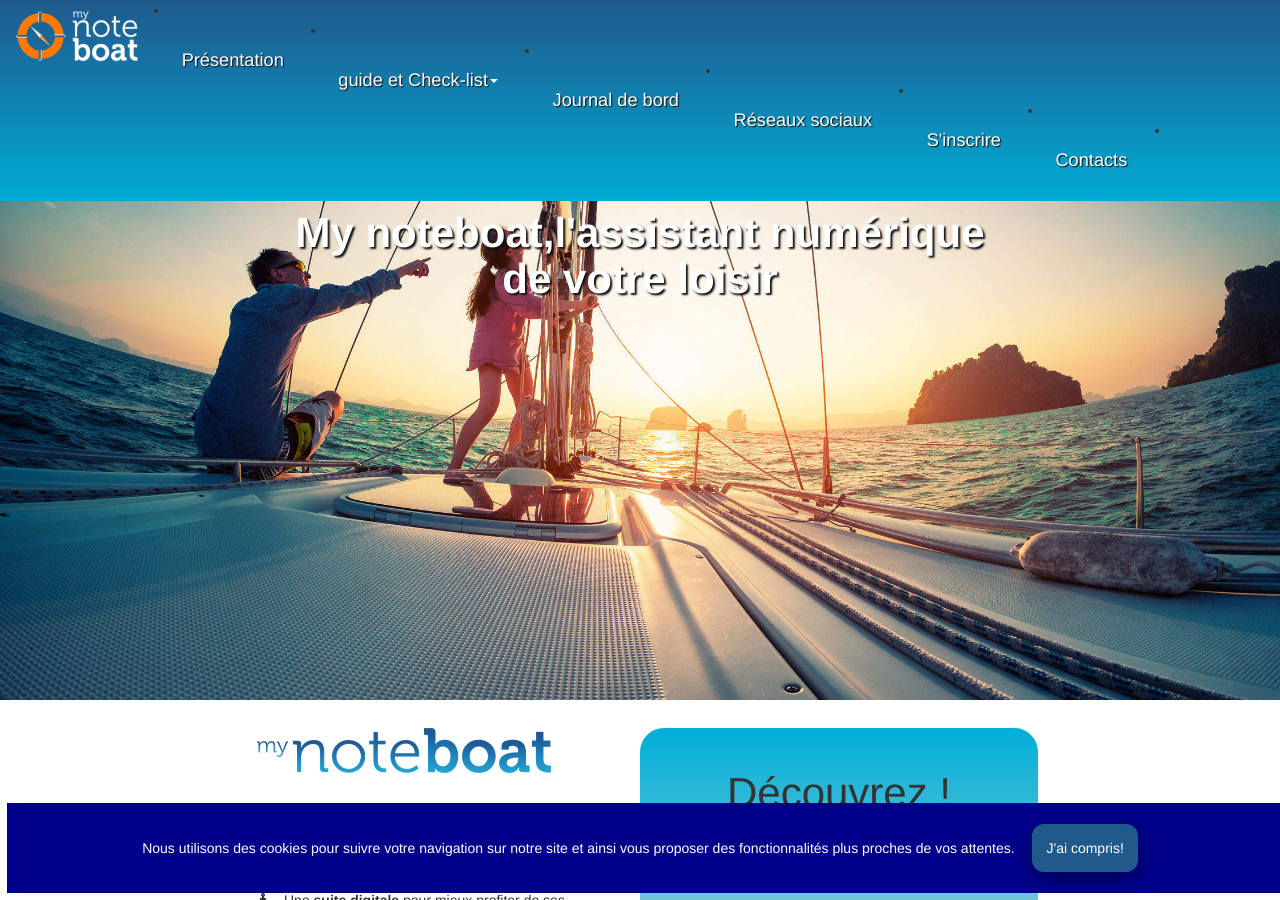
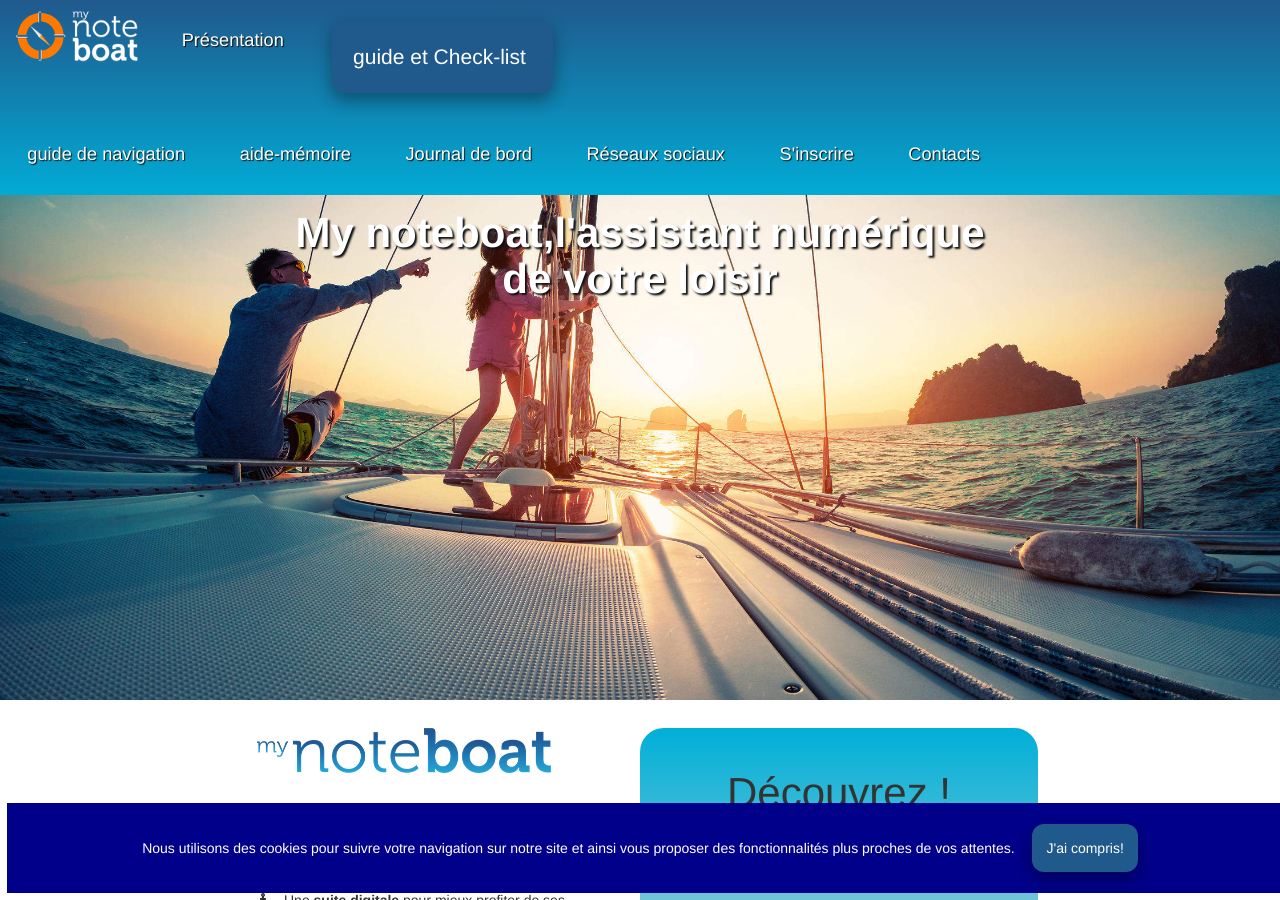
Before and after one commit to pjtiberghien/trial, a Jekyll site: the page built from docs/index.html, in a window 1280 px wide and 900 px high. Built offline with Jekyll 4.4.1, drawn with Linux system fonts in a browser that asks for light colours; nearby versions of some CDN libraries; grey boxes are pictures that could not be loaded.

Commit message:
Change code for manu in navbar

```diff
--- a/docs/_includes/navbar.html
+++ b/docs/_includes/navbar.html
@@ -1,22 +1,19 @@
 <nav id="mytopnav" class="topnav">
-    <li><a href="{{ site.url }}/index.html#home" class="image"><img src="{{ site.url }}/assets/images/logo.png" id="logo"></a></li>
-    <li><a href="{{ site.url }}/index.html#about">Présentation</a></li>
-    <li><class="dropdown">
-            <a href="#" class"dropdown-toggle" data-toggle="dropdonw" role="button" aria-haspopup="true" aria-expanded="false">guide et Check-list<span class="caret"></span></a>
-                <ul class="dropdown-menu">
-                    <a href="#">guide de navigation</a>
-                    <a href="#" class"dropdown-toggle" data-toggle="dropdonw" role="button" aria-haspopup="true" aria-expanded="false">aide-mémoire<span class="caret"></span></a>
-                    <ul class="dropdown-menu">
-                        <a href="#">#1 mettre a l'eau</a>
-                        <a href="#">#2 accoster</a>
-                        <a href="#">#3 reussir sa sortie</a>
-                    </ul>
-                </ul>
-            </li>
-    <li><a href="{{ site.url }}/blog">Journal de bord</a></li>
-    <li><a href="{{ site.url }}/index.html#reseauxsociaux">Réseaux sociaux</a></li>
-    <li><a href="{{ site.url }}/index.html#inscription">S'inscrire</a></li>
-    <li><a href="{{ site.url }}/index.html#contact">Contacts</a></li>
+    <a href="{{ site.url }}/index.html#home" class="image"><img src="{{ site.url }}/assets/images/logo.png" id="logo"></a>
+    <a href="{{ site.url }}/index.html#about">Présentation</a>
+    <div class="dropdown">
+           <button class="dopbtn">guide et Check-list
+            <i class="fa da-caret-down"></i>
+            </button>
+                   <div class="drowpdown-contant">
+                       <a href="#">guide de navigation</a>
+                       <a href="#">aide-mémoire</a>
+                    </div>
+            </div>
+    <a href="{{ site.url }}/blog">Journal de bord</a>
+    <a href="{{ site.url }}/index.html#reseauxsociaux">Réseaux sociaux</a>
+    <a href="{{ site.url }}/index.html#inscription">S'inscrire</a>
+    <a href="{{ site.url }}/index.html#contact">Contacts</a>
     <a href="javascript:void(0);" onclick="setTopNavVisibility()" title="Toggle Navigation Menu" id="topnavicon"
        class="icon"><i class="fa fa-bars"></i></a>
 </nav>
```
